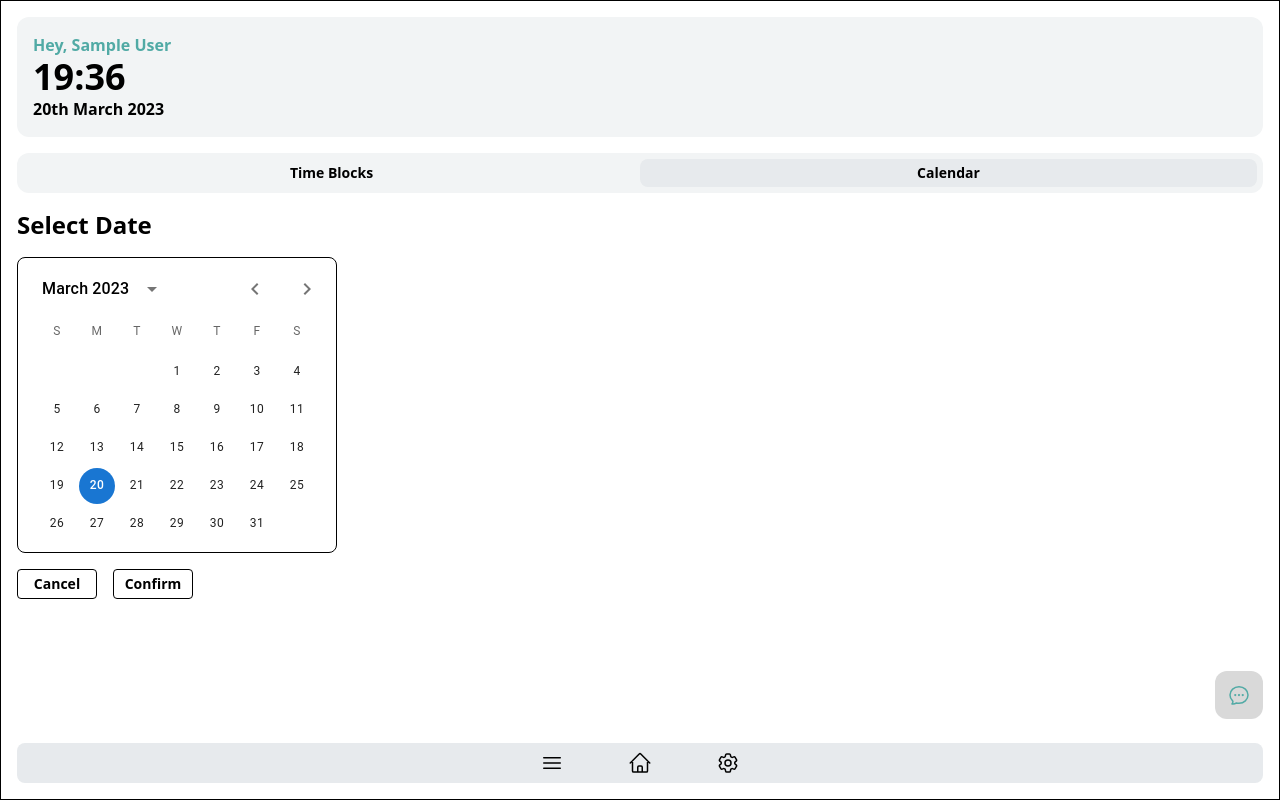
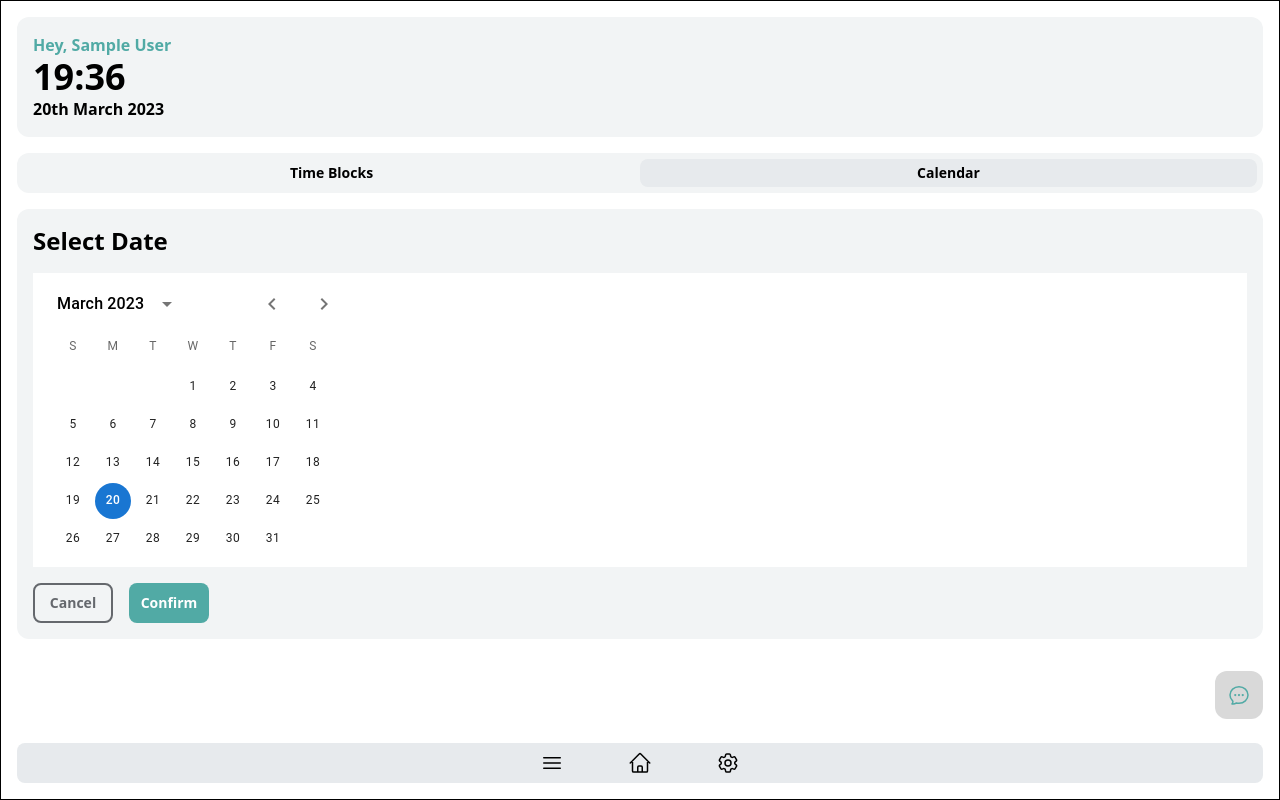
Before and after one commit to genesislifemanager/genesis-frontend, a React (Vite) app: page /home/calendar in a window 1280 px wide. Built offline with nearby package versions, Linux system fonts and the light colour scheme; no server answers; sample sign-in values are in the browser's storage.

Commit message:
calendar high fid changes

```diff
--- a/src/index.css
+++ b/src/index.css
@@ -4,19 +4,24 @@
 
 .MuiInputBase-input {
   padding: 4px !important;
-  border: 1px solid black !important;
-  border-radius: 4px !important;
+  border:none;
+  border-radius: 8px !important;
   outline: none !important;
   font-size: 14px !important;
+  cursor: pointer;
+  color: #919AB1 !important;
+
 }
 
 .MuiTextField-root {
   margin-top: 8px !important;
+  border-radius: 8px !important;
   outline: none !important;
+  background-color: #F2F4F5 !important;
 }
 
-.calendar .MuiCalendarPicker-root{
-  border: 1px solid black !important;
+.calendar .MuiCalendarPicker-root {
+  /* border: 1px solid black !important; */
   border-radius: 8px !important;
 }
 
@@ -26,6 +31,7 @@
 
 .css-epd502{
   margin:0 !important;
+  border-radius: 8px !important;
 }
 
 .MuiPaper-root{
--- a/src/routes/home/calendar.tsx
+++ b/src/routes/home/calendar.tsx
@@ -21,11 +21,12 @@ function Calendar() {
   };
 
   return (
-    <div className="mt-4">
+    <div className="mt-4  border-black px-4 py-4 rounded-xl bg-genesis-gray-200">
       <h1 className="text-2xl font-semibold">Select Date</h1>
       <div className="mt-4 calendar border-black">
         <LocalizationProvider dateAdapter={AdapterDayjs}>
           <StaticDatePicker
+
             displayStaticWrapperAs="desktop"
             openTo="day"
             value={date}
@@ -41,14 +42,14 @@ function Calendar() {
               navigate(-1);
             }}
             type="button"
-            className="border block border-black rounded px-1 py-1 text-sm font-semibold w-20"
+            className="border-2 text-genesis-gray-800 block border-genesis-gray-800 rounded-lg px-1 py-2 text-sm font-semibold w-20"
           >
             Cancel
           </button>
           <button
             onClick={handleConfirm}
             type="button"
-            className="border block border-black rounded px-1 py-1 text-sm font-semibold w-20"
+            className=" block border-black bg-genesis-green-300 text-white rounded-lg px-1 py-2 text-sm font-semibold w-20"
           >
             Confirm
           </button>
```
